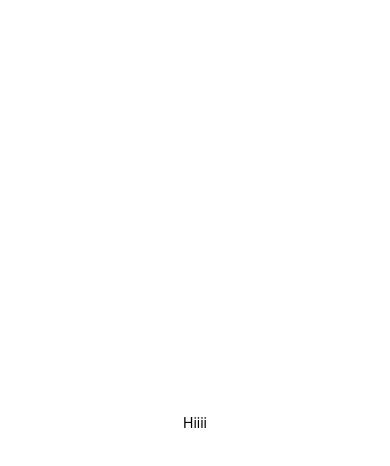
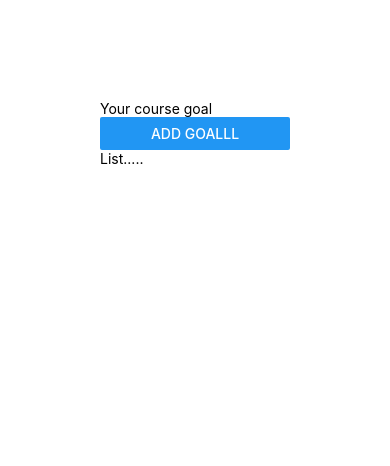
Before and after one commit to ioanagirbap33/track-goals-app-repo-RN, a React Native app: screen / in a window 390 px wide. Shown: the top 466 px of the page. Built offline with nearby package versions, Linux system fonts and the light colour scheme.

Commit message:
Initial layout

```diff
--- a/App.js
+++ b/App.js
@@ -1,20 +1,22 @@
 import { StatusBar } from "expo-status-bar";
-import { StyleSheet, Text, View } from "react-native";
+import { StyleSheet, Text, View, Button, TextInput } from "react-native";
 
 export default function App() {
   return (
-    <View style={styles.container}>
-      <Text>Hiiii</Text>
-      <StatusBar style="auto" />
+    <View style={styles.appContainer}>
+      <View>
+        <TextInput placeholder="Your course goal" />
+        <Button title="Add Goalll" />
+      </View>
+      <View>
+        <Text>List.....</Text>
+      </View>
     </View>
   );
 }
 
 const styles = StyleSheet.create({
-  container: {
-    flex: 1,
-    backgroundColor: "#fff",
-    alignItems: "center",
-    justifyContent: "center",
+  appContainer: {
+    padding: 100,
   },
 });
```
